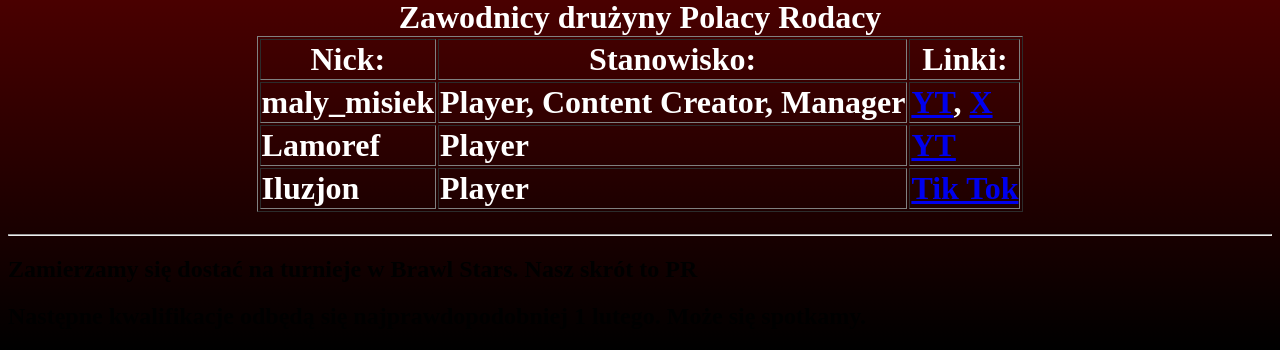
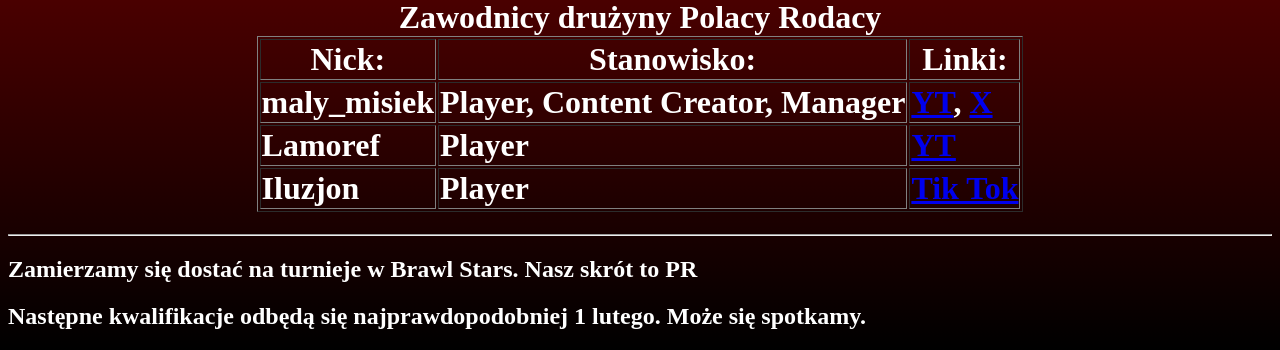
Before and after one commit to malymisiek/Main, a PHP site: page /index.html in a window 1280 px wide. Shown: the part 979-1329 px from the top of the page. Run offline with PHP 8.4, Linux system fonts and the light colour scheme.

Commit message:
Update CSS-maly_misiek.css

```diff
--- a/CSS-maly_misiek.css
+++ b/CSS-maly_misiek.css
@@ -11,3 +11,7 @@ img {
 widht: 200px;
 height: 200px;
 }
+
+h2 {
+    color: #ffffff;
+}
```
